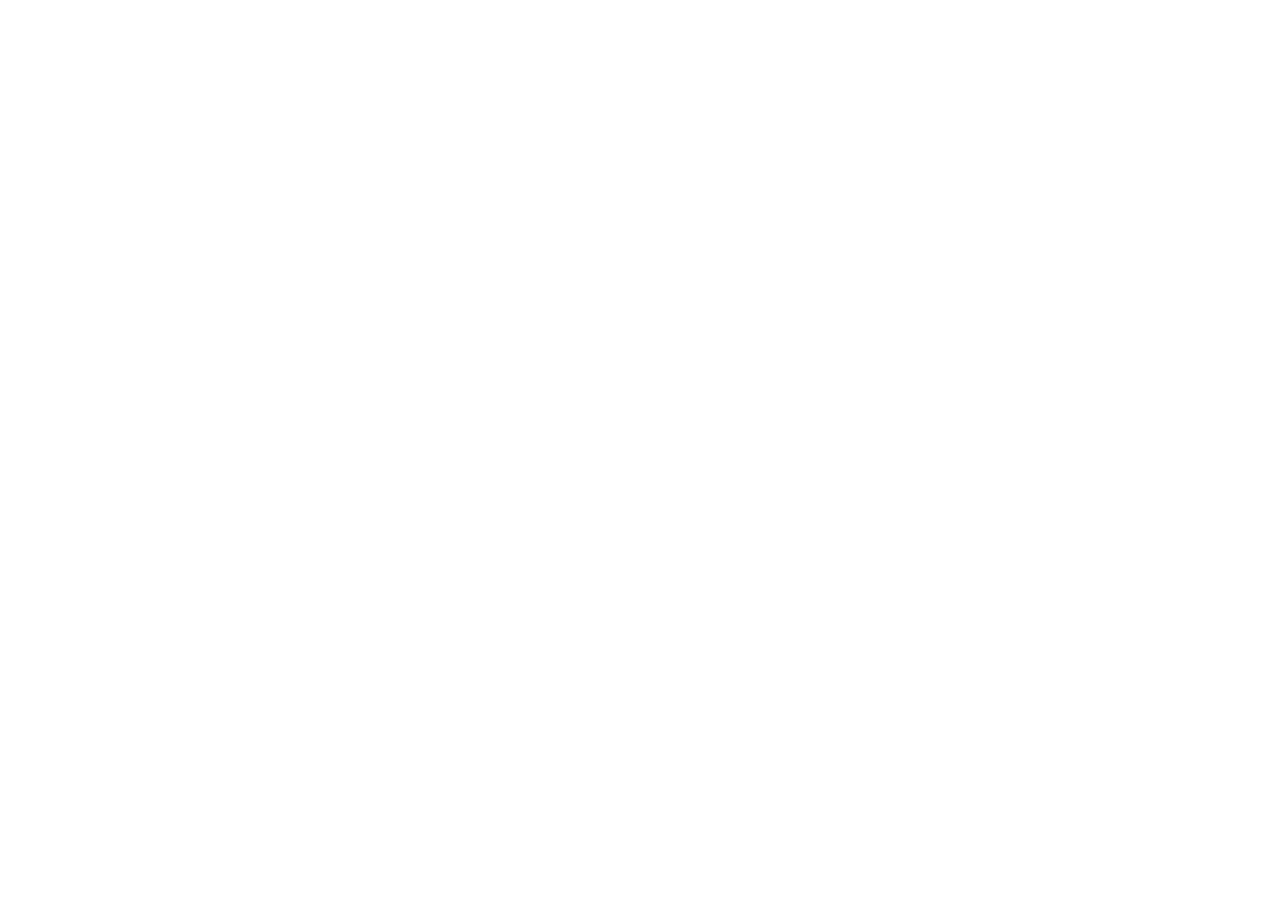
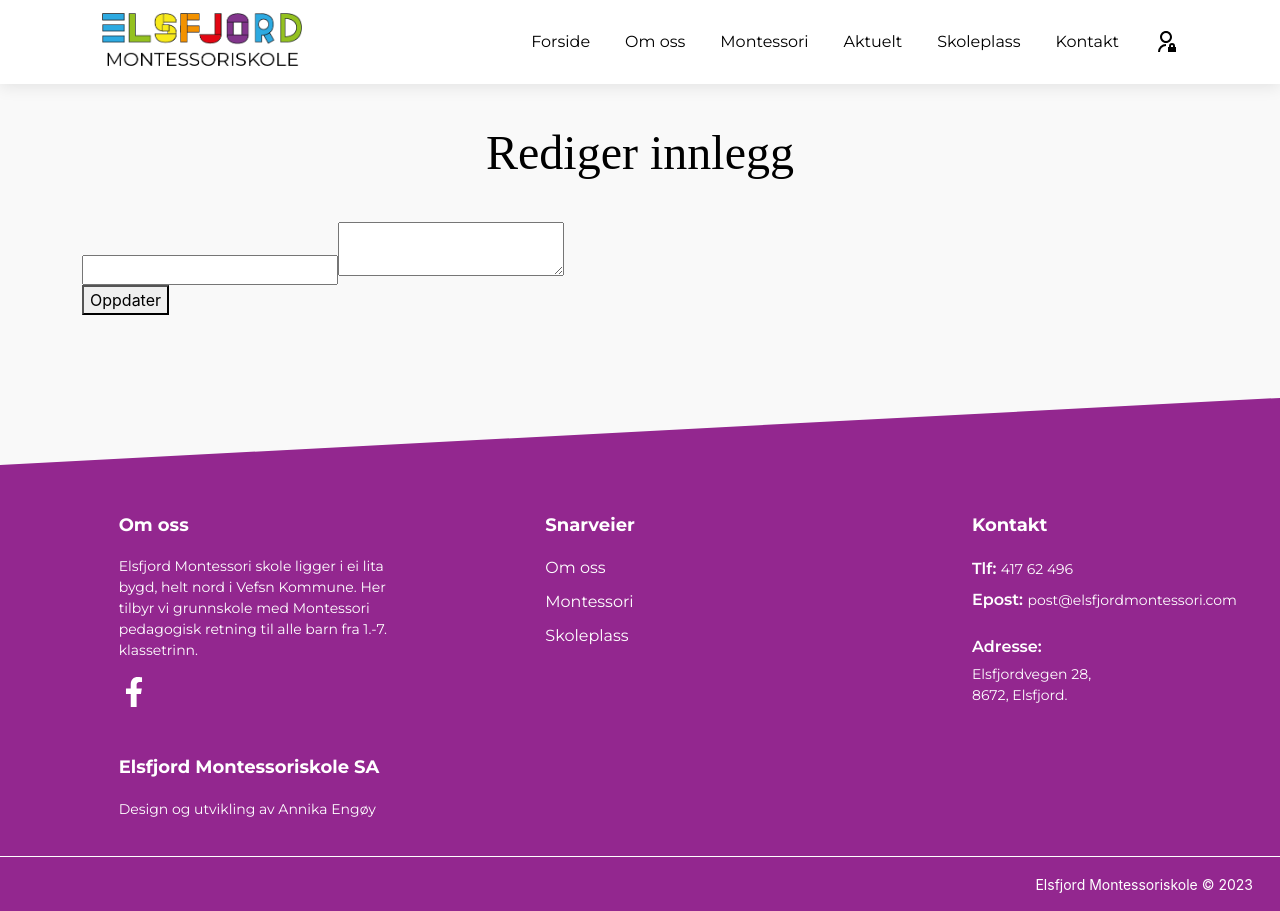
Before and after one commit to Annikaenjoy/project_exam2, a React (Create React App) app in the folder elsfjord_montessori/: page /post/edit-post/1 in a window 1280 px wide. Before the commit this address had no page. Before the commit the page ends 800 px from the top, so only its background shows below. Built offline with nearby package versions, Linux system fonts and the light colour scheme; a web font is replaced by a local one.

Commit message:
Started on PostEdit and Edit files

```diff
--- a/elsfjord_montessori/src/App.js
+++ b/elsfjord_montessori/src/App.js
@@ -11,6 +11,7 @@
 import ApplyToSchool from "./views/ApplyToSchool";
 import Post from "./views/Post";
 import { AuthProvider } from "./context/AuthContext";
+import EditPost from "./views/EditPost";
 
 function App() {
   return (
@@ -26,6 +27,11 @@
           <Route path="/admin" element={<Admin />}></Route>
           <Route path="/dashboard" element={<Dashboard />}></Route>
           <Route path="/post/:id" exact element={<Post />}></Route>
+          <Route
+            path="/post/edit-post/:id"
+            exact
+            element={<EditPost />}
+          ></Route>
         </Routes>
       </Router>
     </AuthProvider>
--- /dev/null
+++ b/elsfjord_montessori/src/components/dashboard/Edit.js
@@ -0,0 +1,62 @@
+import React from "react";
+import { useState, useEffect } from "react";
+import { useForm } from "react-hook-form";
+import * as yup from "yup";
+import { yupResolver } from "@hookform/resolvers/yup";
+import FormError from "../../common/FormError";
+import useAxios from "../../hooks/useAxios";
+import { useParams } from "react-router-dom";
+
+// React Bootstrap
+import Container from "react-bootstrap/Container";
+import Row from "react-bootstrap/Row";
+import Col from "react-bootstrap/Col";
+
+const schema = yup
+  .object({
+    title: yup.string().required("Innlegget må ha en tittel"),
+  })
+  .required();
+
+const Edit = (props) => {
+  const [post, setPost] = useState(null);
+
+  const http = useAxios();
+  let { id } = useParams();
+  const url = `wp/v2/posts/${id}`;
+
+  useEffect(() => {
+    async function getPost() {
+      try {
+        const result = await http.get(url);
+        console.log(result.data);
+        setPost(result.data);
+      } catch (error) {
+        console.log(error);
+      }
+    }
+    getPost();
+  }, []);
+
+  return (
+    <>
+      <Container>
+        <Row>
+          <Col className="edit_post" md={6}>
+            <form>
+              <fieldset>
+                <input name="title" />
+
+                <textarea name="content" />
+
+                <button>Oppdater</button>
+              </fieldset>
+            </form>
+          </Col>
+        </Row>
+      </Container>
+    </>
+  );
+};
+
+export default Edit;
--- a/elsfjord_montessori/src/components/dashboard/PostList.js
+++ b/elsfjord_montessori/src/components/dashboard/PostList.js
@@ -46,7 +46,9 @@
         <ul className="post_list">
           {posts.map((post) => (
             <li key={post.id}>
-              <Link to={`/post/${post.id}`}>{post.title.rendered} </Link>
+              <Link to={`/post/edit-post/${post.id}`}>
+                {post.title.rendered}{" "}
+              </Link>
             </li>
           ))}
         </ul>
--- a/elsfjord_montessori/src/views/Dashboard.js
+++ b/elsfjord_montessori/src/views/Dashboard.js
@@ -1,9 +1,9 @@
 import React from "react";
 import Navbar from "../components/Navbar";
 import Heading from "../components/Heading";
-
 import Footer from "../components/Footer";
 import CreatePost from "../components/dashboard/CreatePost";
+import Edit from "../components/dashboard/Edit";
 
 const Dashboard = (props) => {
   return (
@@ -11,6 +11,7 @@
       <Navbar />
       <Heading>Dashboard</Heading>
       <CreatePost />
+      <Edit />
       <Footer />
     </div>
   );
--- /dev/null
+++ b/elsfjord_montessori/src/views/EditPost.js
@@ -0,0 +1,20 @@
+import React from "react";
+import Navbar from "../components/Navbar";
+import Heading from "../components/Heading";
+import Footer from "../components/Footer";
+import Edit from "../components/dashboard/Edit";
+
+const EditPost = (props) => {
+  return (
+    <>
+      <div className="background">
+        <Navbar />
+        <Heading>Rediger innlegg</Heading>
+        <Edit />
+        <Footer />
+      </div>
+    </>
+  );
+};
+
+export default EditPost;
```
Also changed, not shown: elsfjord_montessori/src/components/dashboard/EditPost.js (deleted, +0 -7 lines).
